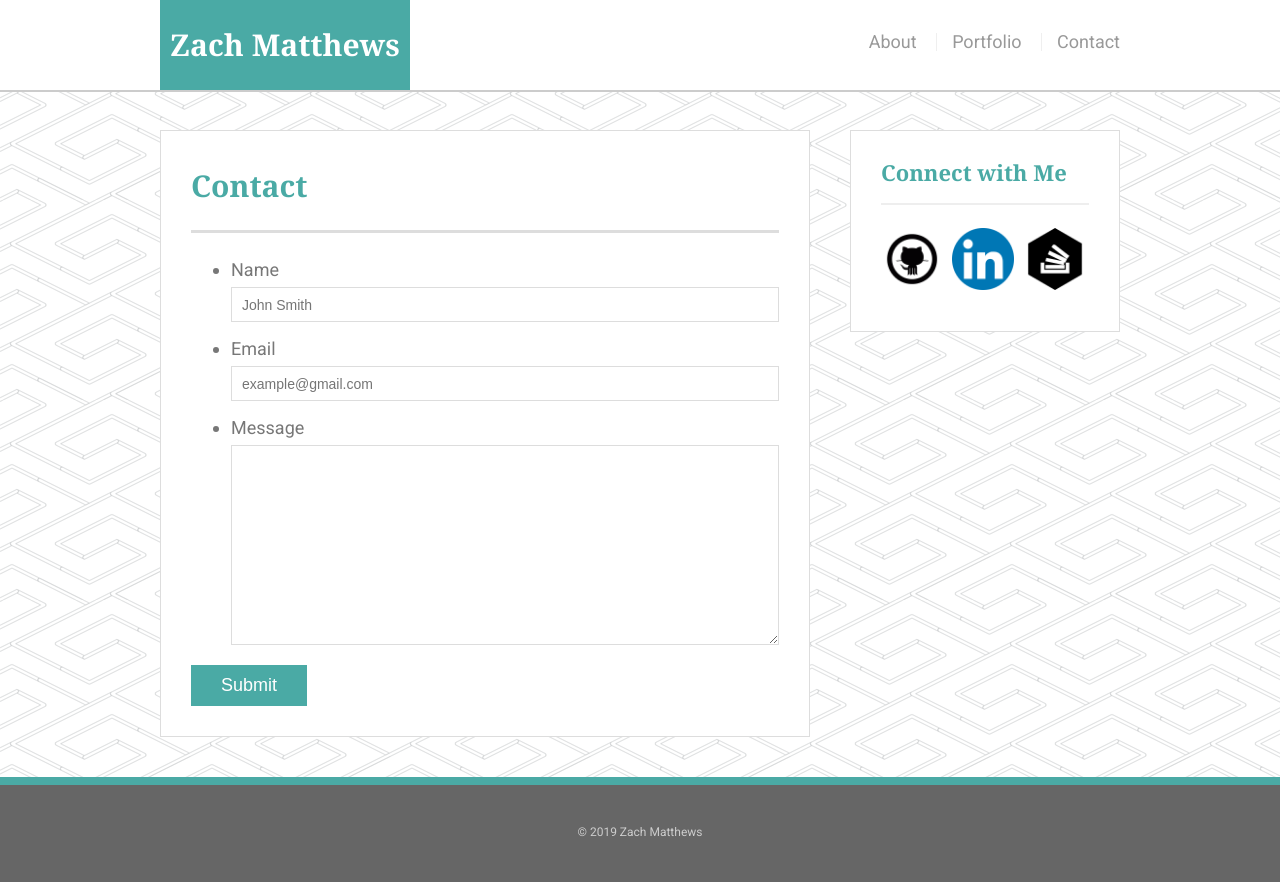
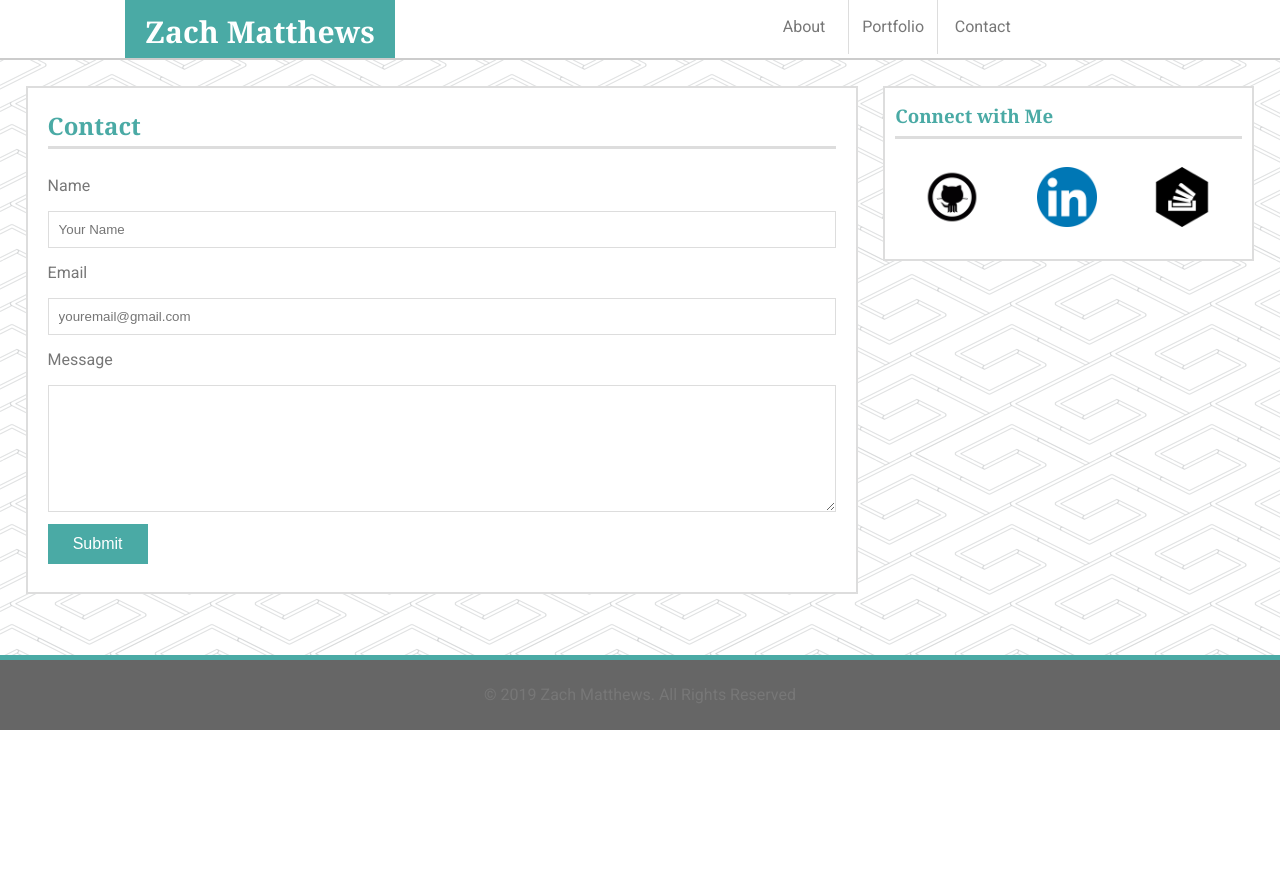
Before and after one commit to zmatthews33/Responsive-Portfolio, a plain HTML site: page contact.html in a window 1280 px wide. After the commit the page ends 800 px from the top, so only its background shows below. Drawn offline with Linux system fonts and the light colour scheme.

Commit message:
Added corrected files from my HW1. Deleted solution files. Added social icons and box

```diff
--- a/assets/css/style.css
+++ b/assets/css/style.css
@@ -1,246 +1,214 @@
-body {
+
+*   {
+	box-sizing: border-box;
+
+}
+
+body    {
+	color: #777777;
 	font-family: 'Roboto', sans-serif;
-  font-size: 18px;
 	line-height: 34px;
-  color: #777;
+	text-align: left;
+	width: 100%;
+	height: 90vh;
+	margin: 0%;
+	vertical-align: middle;
+}
+
+header  {
+	float: left;
+	background-color: #4aaaa5;
+	border-bottom: none;
+    color: #ffffff;
+	height: 100%;
+	width: 270px;
+    margin-left: 125px;
+	margin-bottom: 0;
+	font-family: Georgia, 'Times New Roman', Times, serif;
+	text-align: center;
+    font-weight: bold;
+    font-size: 30px;
+	vertical-align: middle;
+    padding-top: 15px;
+
+}
+
+h2,
+h3	{
+	color: #4aaaa5;
+	border-bottom:	3px solid #dddddd;
+	font-family: Georgia, 'Times New Roman', Times, serif;
+	margin-top: 1px;
+	padding-bottom: 3px;
+	text-align: left;
+}
+
+nav {
+	width: 270px;
+	float: right;
+	text-align: center;
+	margin-right: 125px;
+}
+
+ul  {
+	list-style: none;
+	margin: 0;
+	padding: 0;
+}
+
+li  {
+	float: left;
+	width: 33%;
+	padding: 10px;
+}
+
+li.border   {
+	border-right: 1px solid #dddddd;
+	padding: 10px;
+}
+
+a   {
+	color: #777777;
+	text-decoration: none;
+
+}
+
+a:hover {
+    color: #4aaaa5;
+    border-bottom: 3px solid #666666;
+}
+
+.icon {
+	width: 60px;
+	height: auto;
+	color: none;
+	border-right: none;
+}
+
+section	{
+	float: left;
+	background-color: #ffffff;
+	color: #777777;
+    border: 2px solid #dddddd;
+    width: 960px;
+}
+
+input,
+textarea    {
+	width: 100%;
+	padding: 10px 20px 10px 10px;
+	margin: 8px 0;
+	border-color: #dddddd;
+	border-style: solid;
+	border-width: thin;
+}
+
+
+footer  {
+    clear: both;
+    position:sticky;
+	margin: 0 auto;
+	vertical-align: middle;
+	padding: 18px;
+	height: 70px;
+	background-color: #666666;
+	width: 100%;
+	border-bottom: none;
+	color: #777777;
+	text-align: center;
+}
+
+.container-head {
+	border-bottom: 2px solid #cccccc;
+	background-color: #ffffff;
+    height: 60px;
+}
+
+.main-container {
+	clear: both;
+	overflow: auto;
+	margin: 0 auto;
+	height: 600px;
+	width: 100%;
+    border-bottom: 5px solid #4aaaa5;
     background-image: url("../images/pipes.png");
 }
 
-* {
-  box-sizing: border-box;
-  margin: 0;
+.box    {
+	display: inline-block;
+	width: 200px;
+	height: 100px;
+    margin: 50px;
+
 }
 
-/* sticky footer styling */
+.project    {
+	float: left;
+	position: relative;
+	top:	-10px;
+    width: 100%;
+    height: 50%;
 
-/* https://css-tricks.com/snippets/css/sticky-footer/ */
-
-html,
-body {
-  height: 100%;
 }
 
-.wrapper {
-  height: auto !important;
-  height: 100%;
-  min-height: 100%;
-  margin: 0 auto -105px;
+.project-name   {
+	float: left;
+	position: relative;
+	top: -50px;
+	width: 100%;
+	height: 30px;
+	background-color: #4aaaa5;
+	color: #ffffff;
+	text-align: center;
 }
 
-footer,
-.push {
-  height: 105px;
+.button {
+	background-color: #4aaaa5;
+	color: #ffffff;
+	width: 100px;
+	height: 40px;
+	font-size: 16px;
+	border: none;
+	position: relative;
+	top: -8px;
+}
+.button:hover   {
+    color: #666666;
 }
 
-/* end sticky footer styling */
-
-/* start hover styling */
-
-#logo:hover,
-input[type=submit]:hover {
-  background: #5e7f7e;
+.button:active  {
+    background-color: #666666;
+    color: #cccccc;
 }
 
-nav a:hover {
-  color: #5e7f7e;
+#socials {
+	padding: 10px;
+	width: 29%;
+	top: 30px;
+	text-align: center;
+	margin-right: 2%;
+	margin-top: 2%;
+	margin-left: 2%;
+	margin-bottom: 2%
 }
 
-.social:hover {
-  cursor: pointer;
-  opacity: 0.8;
+#bio,
+#contact-form,
+#portfolio  {
+	position: relative;
+	  text-align: left;
+	  width: 65%;
+	  margin-top: 2%;
+	  margin-left: 2%;
+	  margin-bottom: 2%;
+	  height: auto;
+	  padding: 20px;
 }
 
-/* end hover styling */
-
-/* general styling */
-
-.container {
-  width: 100%;
-  max-width: 960px;
-  margin: 0 auto;
-  clear: both;
-}
-
-h1,
-h2,
-h3,
-p {
-  margin-bottom: 20px;
-}
-
-p:last-child {
-  margin-bottom: 0;
-}
-
-h1,
-h2,
-h3 {
-  font-family: Georgia, Times, "Times New Roman", serif;
-  font-weight: 700;
-  color: #4aaaa5;
-}
-
-h1 {
-  padding-bottom: 20px;
-  font-size: 30px;
-  line-height: 49px;
-  border-bottom: 3px solid #ddd;
-}
-
-h2,
-h3 {
-  font-size: 22px;
-}
-
-/* header */
-
-#masthead {
-  position: fixed;
-  z-index: 99;
-  width: 100%;
-  margin: 0 0 30px;
-  overflow: auto;
-  color: #fff;
-  background: #fff;
-  border-bottom: 2px solid #ccc;
-}
-
-#logo {
-  float: left;
-  width: 250px;
-  height: 90px;
-  font-family: Georgia, Times, "Times New Roman", serif;
-  font-size: 30px;
-  font-weight: 700;
-  line-height: 90px;
-  color: #fff;
-  text-align: center;
-  text-decoration: none;
-  background: #4aaaa5;
-}
-
-nav {
-  float: right;
-  margin-top: 25px;
-}
-.auth-image    {
+#bio-pic    {
 	clear: both;
 	float: left;
 	margin-right: 20px;
 	width: 200px;
 	height: 200px;
 }
-
-nav a {
-  display: inline-block;
-  padding-left: 15px;
-  margin-left: 15px;
-  line-height: 18px;
-  color: #999;
-  text-decoration: none;
-  border-left: 1px solid #efefef;
-}
-
-nav a:first-child {
-  border-left: 0 none;
-}
-
-/* footer */
-
-footer {
-  padding: 30px 0;
-  clear: both;
-  font-size: 12px;
-  color: #fff;
-  color: #ccc;
-  text-align: center;
-  background: #666;
-  border-top: 8px solid #4aaaa5;
-}
-
-/* sidebar */
-
-.sidebar {
-  float: right;
-  width: 100%;
-  max-width: 270px;
-  padding: 30px;
-  margin-bottom: 20px;
-  background: #fff;
-  border: 1px solid #ddd;
-}
-
-h3,
-.sidebar h2 {
-  padding-bottom: 20px;
-  margin-bottom: 15px;
-  line-height: 22px;
-  border-bottom: 2px solid #eee;
-}
-
-.social {
-  width: 62px;
-  height: 62px;
-  margin-top: 8px;
-  margin-right: 5px;
-}
-
-.social:last-child {
-  margin-right: 0;
-}
-
-/* main */
-
-#main-container {
-  padding-top: 130px;
-}
-
-.main-section {
-  float: left;
-  width: 100%;
-  max-width: 650px;
-  padding: 30px;
-  margin: 0 0 40px;
-  background: #fff;
-  border: 1px solid #ddd;
-}
-
-/* contact page */
-
-#contact-form ul {
-  margin-bottom: 20px;
-}
-
-#contact-form li {
-  margin-bottom: 10px;
-}
-
-label,
-input[type=text],
-input[type=email],
-textarea {
-  display: block;
-  width: 100%;
-}
-
-input[type=text],
-input[type=email],
-textarea {
-  height: 35px;
-  padding: 0 10px;
-  font-size: 14px;
-  border: 1px solid #ddd;
-}
-
-textarea {
-  height: 200px;
-}
-
-input[type=submit] {
-  padding: 10px 30px;
-  font-size: 18px;
-  color: #fff;
-  cursor: pointer;
-  background: #4aaaa5;
-  border: 0 none;
-}
--- a/contact.html
+++ b/contact.html
@@ -1,70 +1,55 @@
-<!doctype html>
+<!DOCTYPE html>
 <html lang="en-us">
-
 <head>
     <meta charset="UTF-8">
-  <title>Contact | Zach Matthews</title>
+    <meta name="viewport" content="width=device-width, initial-scale=1.0">
+    <title>Zach Matthews</title>
     <link href="https://fonts.googleapis.com/css?family=Major+Mono+Display|Montserrat|Roboto" rel="stylesheet">
     <link rel="stlyesheet" type="text/css" href="assets/css/reset.css">
     <link rel="stylesheet" type="text/css" href="assets/css/style.css">
 </head>
+<body>
+        <div class="container-head">
+                <header>Zach Matthews</header>
 
-<body>
-
-  <header id="masthead">
-    <div class="container">
-      <a href="index.html" id="logo">Zach Matthews</a>
                 <nav>
-        <a href="index.html">About</a>
-        <a href="portfolio.html">Portfolio</a>
-        <a href="contact.html">Contact</a>
+                    <nav>
+                        <ul>
+                            <li class="border"><a href="index.html">About</a></li>
+                            <li class="border"><a href="portfolio.html">Portfolio</a></li>
+                            <li><a href="contact.html">Contact</a></li>
+                        </ul>
+                    </nav>
                 </nav>
         </div>
-  </header>
 
-  <div id="main-container" class="container">
-    <section class="main-section">
-      <h1>Contact</h1>
 
-      <form id="contact-form">
+<div class="main-container">
+    <section id="contact-form">
+        <h2>Contact</h2>
+            <form id="contact" action="login.php" method="post">
+                <label for="name">Name</label><br>
+                <input id="name" type="text" autocomplete="username" placeholder="Your Name" required><br>
+                <label for="email">Email</label><br>
+                <input id="email" type="email" name="email" autocomplete="email"
+                placeholder="youremail@gmail.com" required><br>
+                <label for="textfield">Message</label><br>
+                <textarea id="textfield" rows="7"></textarea><br>
+                <button class="button" type="submit" name="submit">Submit</button>
+            </form>
+    </section>
+    <section id="socials">
+        <h3>Connect with Me</h3>
         <ul>
-          <li>
-            <label for="name">Name</label>
-            <input type="text" id="name" name="name" placeholder="John Smith" required="required">
-          </li>
-          <li>
-            <label for="email">Email</label>
-            <input type="email" id="email" name="email" placeholder="example@gmail.com" required="required">
-          </li>
-          <li>
-            <label for="message">Message</label>
-            <textarea id="message" name="message" required="required"></textarea>
-          </li>
+          <li class="left-align"><a href="https://github.com/zmatthews33"><img class="icon" src="assets/images/github-128.gif" alt="GitHub Profile"></a></li>
+          <li class="left-align"><a href="https://www.linkedin.com/in/zmatthews/"><img class="icon" src="assets/images/linkedin-128.png" alt="LinkedIn Profile"></a></li>
+          <li class="left-align"><a href="https://stackoverflow.com/users/10840491/zach-matthews"><img class="icon" src="assets/images/stackoverflow-128.png" alt="StackOverflow Profile"></a></li>
         </ul>
-        <input type="submit">
-      </form>
-
     </section>
 
-    <section class="sidebar">
-      <div id="connect">
-        <h2>Connect with Me</h2>
+</div>
+</body>
+<footer>&#169; 2019 Zach Matthews. All Rights Reserved</footer>
 
-        <img src="assets/images/github-128.gif" class="social" alt="Github">
-        <img src="assets/images/linkedin-128.png" class="social" alt="LinkedIn">
-        <img src="assets/images/stackoverflow-128.png" class="social" alt="Stack Overflow">
-      </div>
-    </section>
-
-    <div class="push"></div>
-  </div>
-</div>
-
-<footer>
-  <div class="container">
-     &copy; 2019 Zach Matthews
-  </div>
-</footer>
 </body>
-
 </html>
```
Also changed, not shown: index.html (+28 -34 lines), portfolio.html (+38 -52 lines). Lines whose indentation alone changed are shown as unchanged.
